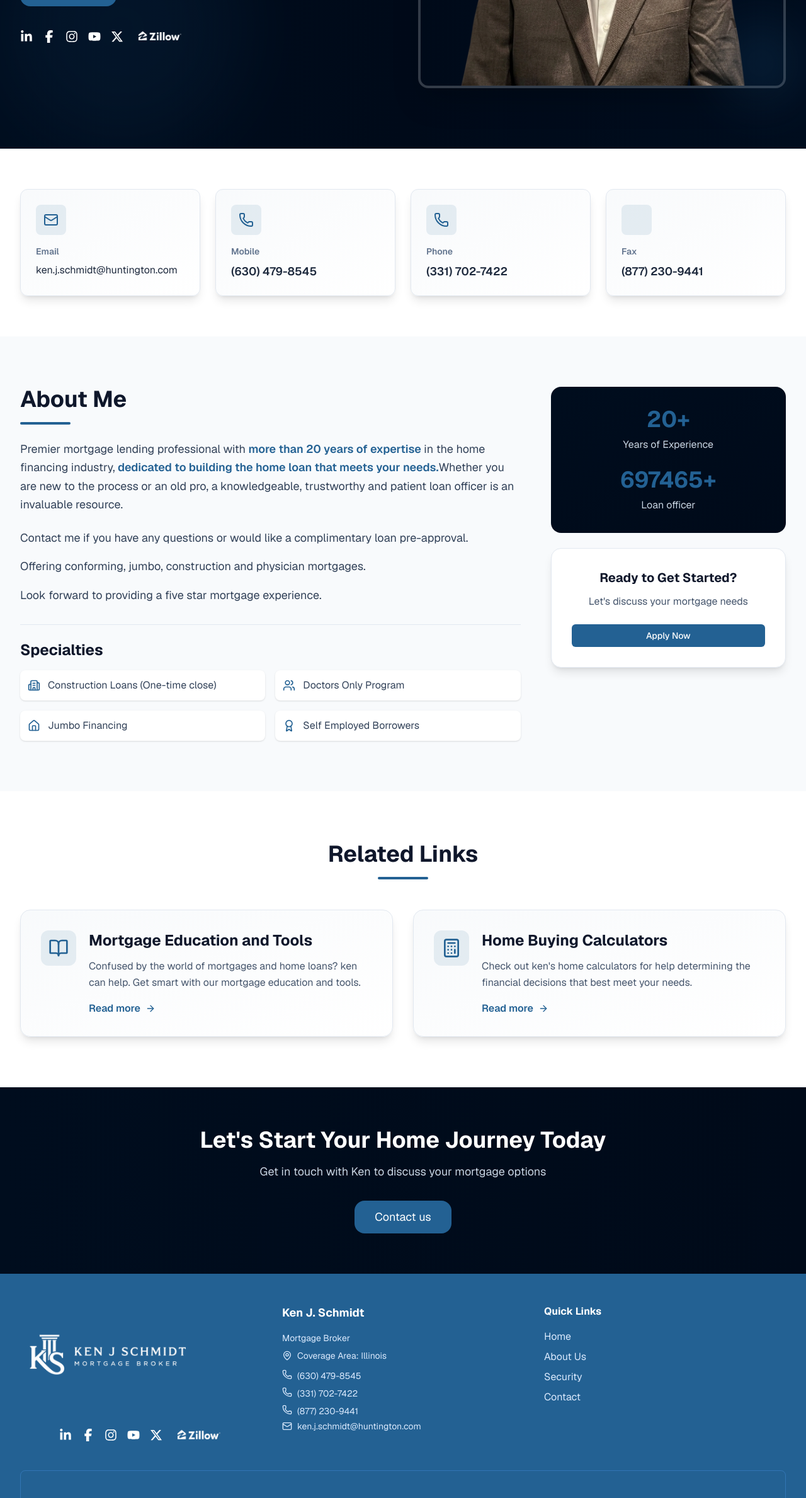
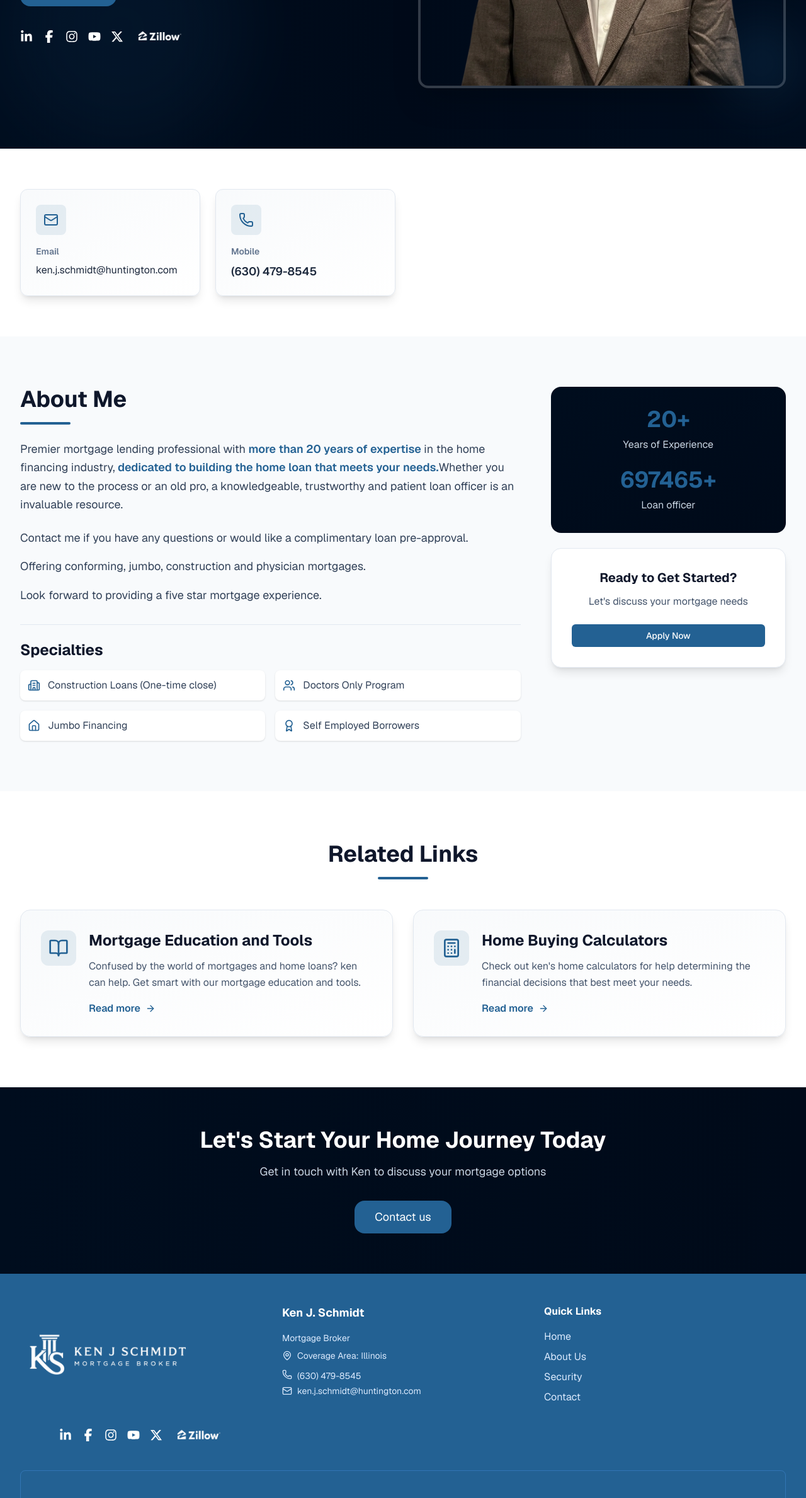
Before and after one commit to Umar-azeem/Ken-J.-Schmidt, a Next.js app: page /kenSchmidt in a window 1280 px wide. Shown: the part 620-2998 px from the top of the page at 63% size. Built offline with nearby package versions, Linux system fonts and the light colour scheme; grey boxes are pictures that could not be loaded.

Commit message:
num remove

```diff
--- a/app/contact/page.tsx
+++ b/app/contact/page.tsx
@@ -262,7 +262,7 @@ export default function ContactPage() {
                   <div>
                     <h4 className="font-semibold mb-1">Speak with us</h4>
                     <p className="text-slate-300 text-sm mb-2">We're here to help</p>
-                    <a href="tel:+13317027422" className="text-[#236193] font-bold text-lg">(331) 702-7422</a>
+                    <a href="tel:+13317027422" className="text-[#236193] font-bold text-lg">630 479 8545</a>
                   </div>
                 </div>
 
--- a/app/page.tsx
+++ b/app/page.tsx
@@ -73,11 +73,9 @@ export default function HomePage() {
                     <p className="text-lg font-light leading-relaxed">
                       Premier mortgage lending professional with more than 20
                       years of expertise in the home financing industry,
-
                     </p>
                     <p className="text-lg font-light leading-relaxed">
-                     dedicated to building the home loan that meets your
-                      needs.
+                      dedicated to building the home loan that meets your needs.
                       <span className="underline font-normal">
                         I'm here to work with you
                       </span>
@@ -289,7 +287,7 @@ export default function HomePage() {
                   href="tel:+13125551234"
                   className="text-[#236193] hover:underline text-lg"
                 >
-                  (312) 555-1234
+                  (630) 479-8545{" "}
                 </a>
               </Card>
 
--- a/components/email.tsx
+++ b/components/email.tsx
@@ -153,7 +153,7 @@ export default function Email() {
             name="phone"
             type="tel"
             className="w-full px-4 py-3 border border-slate-300 rounded-lg focus:outline-none focus:ring-2 focus:ring-[#236193]"
-            placeholder="(312) 555-1234"
+            placeholder="(630) 479-8545"
           />
         </div>
 
--- a/components/footer.tsx
+++ b/components/footer.tsx
@@ -124,14 +124,8 @@ export function Footer() {
                   <Phone className="w-4 h-4" />
                   <a className="hover:text-white transition">(630) 479-8545 </a>
                 </div>
-                <div className="flex  gap-2">
-                  <Phone className="w-4 h-4" />
-                  <a className="hover:text-white transition">(331) 702-7422 </a>
-                </div>
-                <div className="flex  gap-2">
-                  <Phone className="w-4 h-4" />
-                  <a className="hover:text-white transition">(877) 230-9441 </a>
-                </div>
+
+
               </div>
               <div className="flex items-center gap-2">
                 <Mail className="w-4 h-4" />
--- a/components/kenSchmidt.tsx
+++ b/components/kenSchmidt.tsx
@@ -233,31 +233,10 @@ export default function kenSchmidt() {
             </div>
 
             {/* Phone */}
-            <div className="bg-gradient-to-br from-slate-50 to-white p-6 rounded-xl shadow-lg border border-slate-200 hover:shadow-xl transition-all group">
-              <div className="w-12 h-12 bg-[#236193]/10 rounded-lg flex items-center justify-center mb-4 group-hover:bg-[#236193] transition-colors">
-                <Phone className="w-6 h-6 text-[#236193] group-hover:text-white transition-colors" />
-              </div>
-              <h3 className="text-sm font-semibold text-slate-500 mb-2">
-                Phone
-              </h3>
-              <a
-                href="tel:+13317027422"
-                className="text-slate-800 hover:text-[#236193] transition text-lg font-semibold"
-              >
-                (331) 702-7422
-              </a>
-            </div>
+
 
             {/* Fax */}
-            <div className="bg-gradient-to-br from-slate-50 to-white p-6 rounded-xl shadow-lg border border-slate-200 hover:shadow-xl transition-all group">
-              <div className="w-12 h-12 bg-[#236193]/10 rounded-lg flex items-center justify-center mb-4 group-hover:bg-[#236193] transition-colors">
-                {/* <Fax className="w-6 h-6 text-[#236193] group-hover:text-white transition-colors" /> */}
-              </div>
-              <h3 className="text-sm font-semibold text-slate-500 mb-2">Fax</h3>
-              <p className="text-slate-800 text-lg font-semibold">
-                (877) 230-9441
-              </p>
-            </div>
+
           </div>
         </div>
       </section>
```
